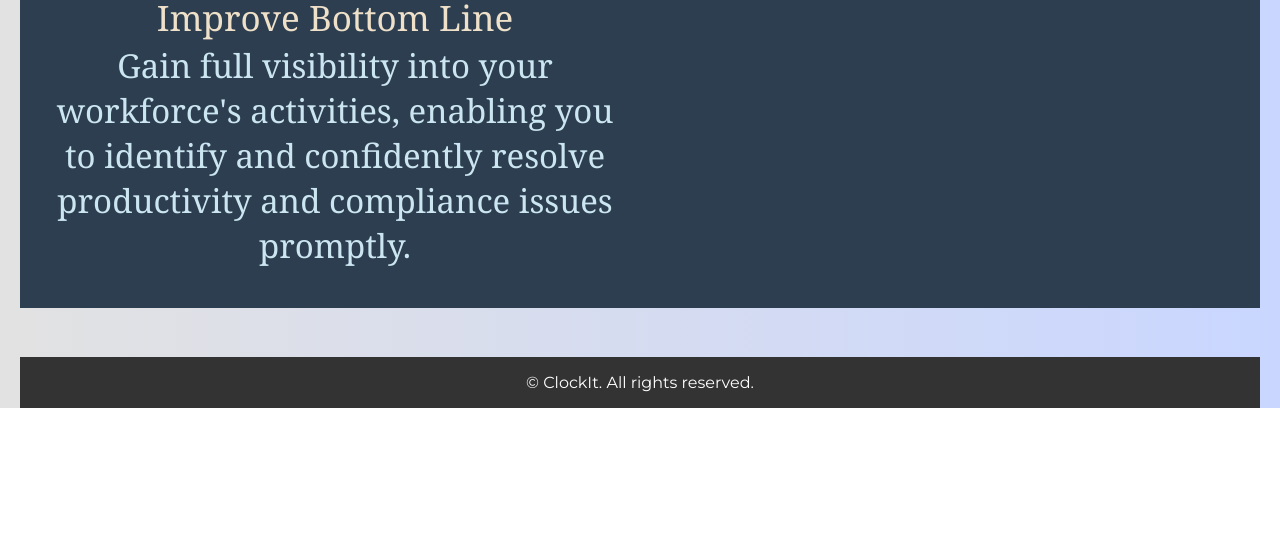
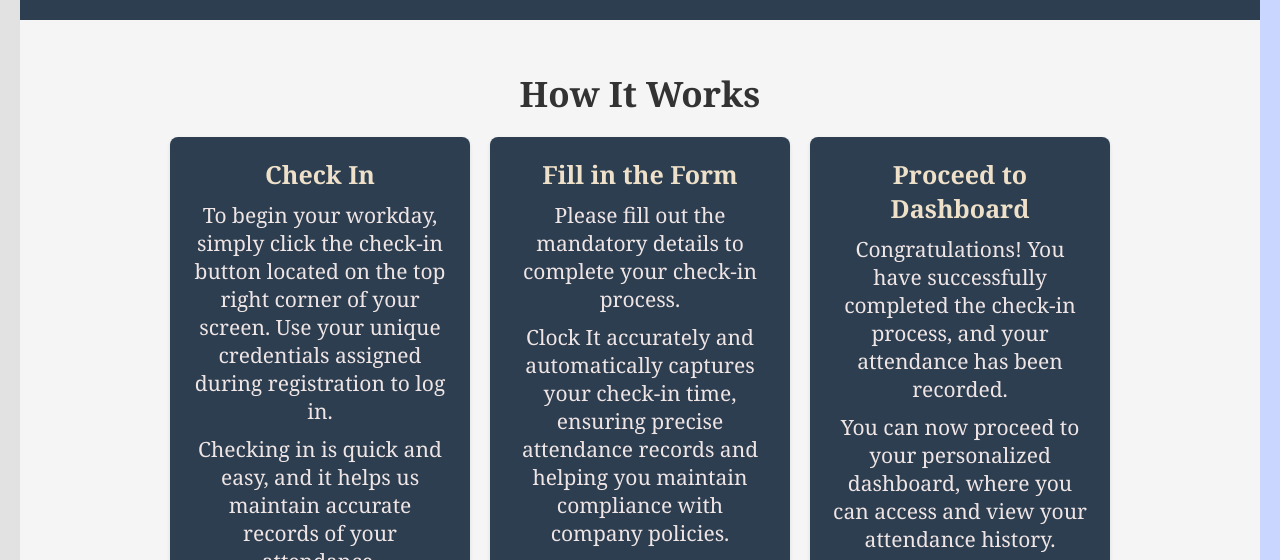
Before and after one commit to l3xst1ng/clock-it-app-react-project, a React (Create React App) app: page / in a window 1280 px wide. Shown: the part 392-952 px from the top of the page. Before the commit the page ends 800 px from the top, so only its background shows below. Built offline with nearby package versions, Linux system fonts and the light colour scheme.

Commit message:
Optimized Home component code and fixed issues

```diff
--- a/src/components/HomePage.js
+++ b/src/components/HomePage.js
@@ -1,35 +1,14 @@
-import React, { useState } from "react";
+import React from "react";
 import "./HomePage.css";
 import BG from "../Images/BG.png";
-import About from "./About";
-import Contact from "./Contact";
-import WorkplaceGuidelines from "./WorkplaceGuidelines";
 
 const HomePage = () => {
-  const [activeSection, setActiveSection] = useState("home");
-
-  // const renderSection = () => {
-  //   switch (activeSection) {
-  //     case "about":
-  //       return <About />;
-  //     case "contact":
-  //       return <Contact />;
-  //     case "guidelines":
-  //       return <WorkplaceGuidelines />;
-  //     default:
-  //       return null;
-  //   }
-  // };
-
   return (
     <main>
-      {activeSection === "home" && (
       <section id="home-page">
         <div className="content-wrapper">
           <div className="text-wrapper">
-              <h1 id="cta">
-                Attendance management that empowers your workforce
-              </h1>
+            <h1 id="cta">Attendance management that empowers your workforce</h1>
             <p className="cta-text-2">
               Keep Your Teams Productive and Improve Bottom Line
             </p>
@@ -44,7 +23,47 @@ const HomePage = () => {
           </div>
         </div>
       </section>
-      )}
+
+      <section id="how-it-works">
+        <h2>How It Works</h2>
+        <div className="card-container">
+          <div className="card">
+            <h3>Check In</h3>
+            <p>
+              To begin your workday, simply click the check-in button located on
+              the top right corner of your screen. Use your unique credentials
+              assigned during registration to log in.
+            </p>
+            <p className="how-it-works-text-2">
+              Checking in is quick and easy, and it helps us maintain accurate
+              records of your attendance.
+            </p>
+          </div>
+          <div className="card">
+            <h3>Fill in the Form</h3>
+            <p>
+              Please fill out the mandatory details to complete your check-in
+              process.
+            </p>
+            <p className="how-it-works-text-2">
+              Clock It accurately and automatically captures your check-in time,
+              ensuring precise attendance records and helping you maintain
+              compliance with company policies.
+            </p>
+          </div>
+          <div className="card">
+            <h3>Proceed to Dashboard</h3>
+            <p>
+              Congratulations! You have successfully completed the check-in
+              process, and your attendance has been recorded.
+            </p>
+            <p className="how-it-works-text-2">
+              You can now proceed to your personalized dashboard, where you can
+              access and view your attendance history.
+            </p>
+          </div>
+        </div>
+      </section>
     </main>
   );
 };
```
Lines whose indentation alone changed are shown as unchanged.
